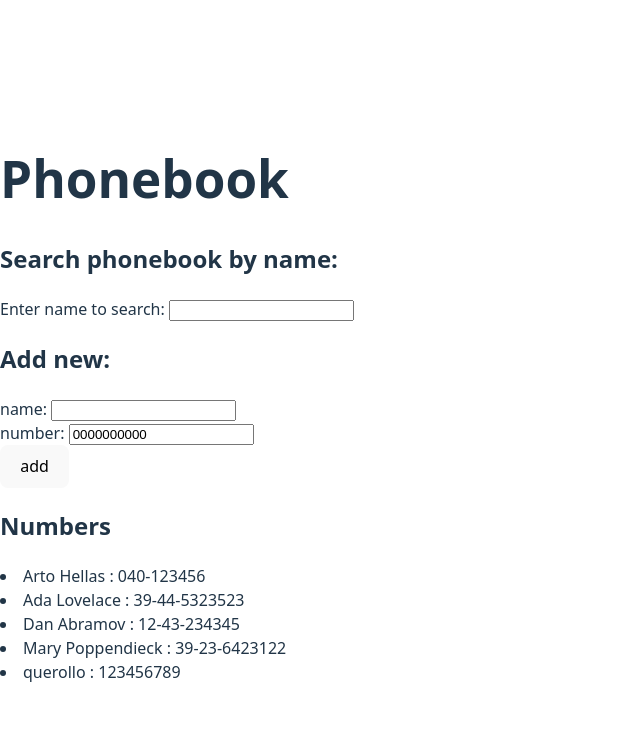
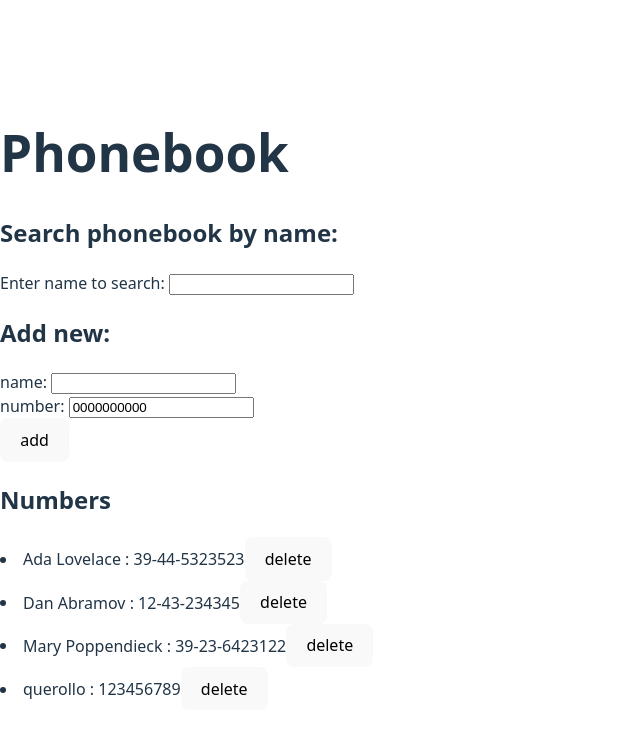
Before and after one commit to ErikMtz99/Javascript_FullStack, a React (Vite) app in the folder part2/phonebook/: page / in a window 1280 px wide. Shown: the top 738 px of the page, without its empty margins (0-640 px from the left). Built offline with nearby package versions, Linux system fonts and the light colour scheme; data requests are answered from the project's data file.

Commit message:
excercise 2.14

```diff
--- a/part2/phonebook/db.json
+++ b/part2/phonebook/db.json
@@ -1,10 +1,5 @@
 {
   "persons": [
-    {
-      "name": "Arto Hellas",
-      "number": "040-123456",
-      "id": "1"
-    },
     {
       "name": "Ada Lovelace",
       "number": "39-44-5323523",
--- a/part2/phonebook/src/App.jsx
+++ b/part2/phonebook/src/App.jsx
@@ -34,7 +34,11 @@ const PersonForm = (props) => {
   const ShowPersons = (props) => {
     return (
       <div>
-        {props.phoneNumbers.map(entry => <li key={entry.id}>{entry.name} : {entry.number}</li>)}
+        {props.phoneNumbers.map(entry =>
+          <li key={entry.id}>{entry.name} : {entry.number}
+            <button onClick={() => props.deletePerson(entry.id, entry.name)}>delete</button>
+          </li>)}
+
       </div>
     )
   }
@@ -51,7 +55,7 @@ const App = () => {
   }, []) //effect only run after 1st component's render
 
 
-  const addNewEntry = (event) => {
+  const addPerson = (event) => {
     event.preventDefault();
     const personObject = {
       id:phoneNumbers.length + 1,
@@ -75,6 +79,15 @@ const App = () => {
 
   }
 
+  const deletePerson = (id, name) => {
+    if(confirm(`Do you want to delete ${name} ${id}?`)){
+      personsService.deleteEntry(id).then(() => {
+        setPhoneNumbers(phoneNumbers.filter((person) => person.id !== id))
+        alert(`${name} has been deleted from phonebook`)
+      })
+    }
+  }
+
   const handleNewName = (event) => {
     setNewName(event.target.value);
     console.log('name ' + event.target.value);
@@ -96,10 +109,10 @@ const App = () => {
       <FilterPerson phoneNumbers = {phoneNumbers} newName = {newName} filterFunc = {handleFilterName}/>
 
       <h2> Add new: </h2>
-      <PersonForm newName = {newName} newNumber = {newNumber} handleNewNumber = {handleNewNumber} handleNewName ={handleNewName} addNewEntry = {addNewEntry}/>
+      <PersonForm newName = {newName} newNumber = {newNumber} handleNewNumber = {handleNewNumber} handleNewName ={handleNewName} addNewEntry = {addPerson}/>
 
       <h2>Numbers</h2>
-      <ShowPersons phoneNumbers={phoneNumbers}/>
+      <ShowPersons phoneNumbers={phoneNumbers} deletePerson={deletePerson}/>
 
     </div>
   )
--- a/part2/phonebook/src/services/persons.js
+++ b/part2/phonebook/src/services/persons.js
@@ -22,8 +22,14 @@ const update = (id, newObject) => {
   return request.then((response) => response.data)
 }
 
+const deleteEntry = (id) => {
+  const request = axios.delete(`${baseUrl}/${id}`)
+  return request.then((response) => response.data)
+}
+
 export default {
   getAll,
   create,
   update,
+  deleteEntry,
 }
```
